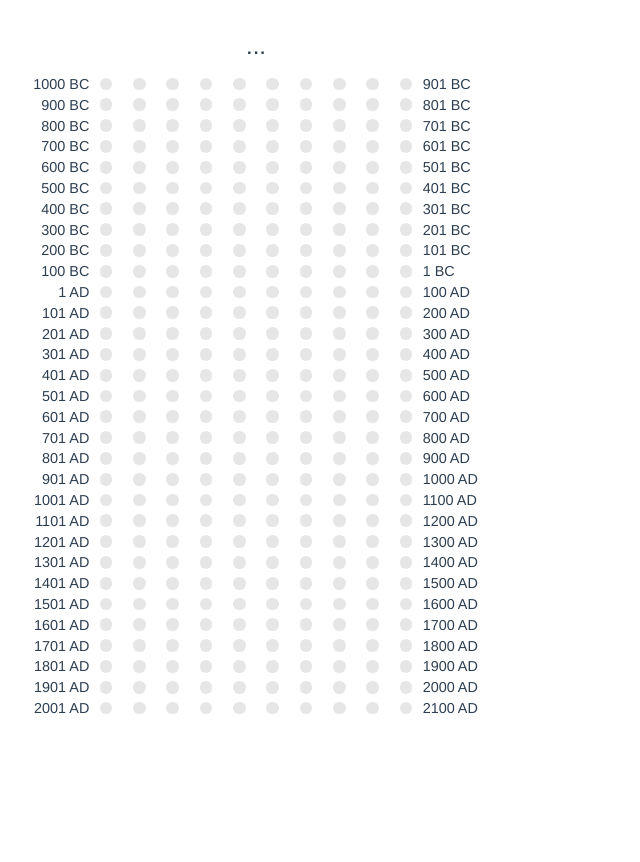
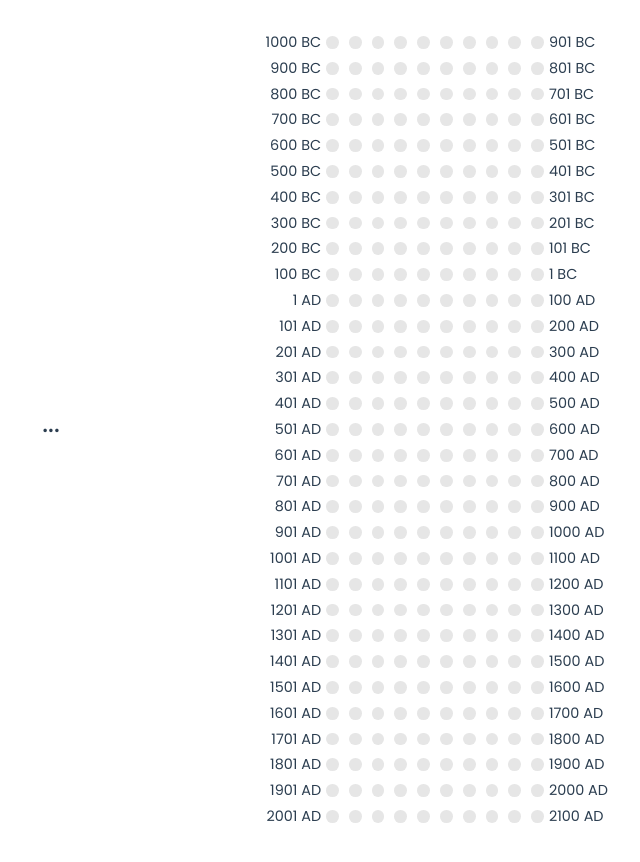
Before and after one commit to Pranay-Tej/timelines, a Vue app: page / in a window 1280 px wide. Shown: the whole page, without its empty margins (384-1024 px from the left). Before the commit the page ends 800 px from the top, so only its background shows below. Built offline with nearby package versions, Linux system fonts and the light colour scheme; no server answers.

Commit message:
improv: add font, responsive layout

```diff
--- a/index.html
+++ b/index.html
@@ -4,7 +4,11 @@
     <meta charset="UTF-8" />
     <link rel="icon" href="/favicon.ico" />
     <meta name="viewport" content="width=device-width, initial-scale=1.0" />
-    <title>Vite App</title>
+    <meta
+      name="description"
+      content="A Vue App to visualize timelines of eminent persons in history"
+    />
+    <title>Timelines</title>
   </head>
   <body>
     <div id="app"></div>
--- a/src/App.vue
+++ b/src/App.vue
@@ -11,6 +11,8 @@ export default {
 </template>
 
 <style>
+@import url("https://fonts.googleapis.com/css2?family=Poppins:wght@400;500&display=swap");
+
 * {
   box-sizing: border-box;
 }
@@ -23,12 +25,10 @@ body {
 }
 
 #app {
-  font-family: Avenir, Helvetica, Arial, sans-serif;
+  font-family: Poppins, Avenir, Helvetica, Arial, sans-serif;
   -webkit-font-smoothing: antialiased;
   -moz-osx-font-smoothing: grayscale;
   text-align: center;
   color: #2c3e50;
-  margin: 2rem auto;
-  max-width: 600px;
 }
 </style>
--- a/src/pages/Timelines.vue
+++ b/src/pages/Timelines.vue
@@ -29,17 +29,40 @@ export default {
 </script>
 
 <template>
-  <div v-if="name" class="name">{{ name }}</div>
-  <div v-if="!name" class="name">...</div>
-
-  <div v-for="year in years" :key="year">
-    <AppCenturyRow :start-year="year" />
+  <div class="timeline">
+    <div v-if="name" class="name">{{ name }}</div>
+    <div v-if="!name" class="name">...</div>
+    <div class="timeline-grid">
+      <div v-for="year in years" :key="year">
+        <AppCenturyRow :start-year="year" />
+      </div>
+    </div>
   </div>
 </template>
 
 <style scoped>
+.timeline {
+  max-width: 768px;
+  margin: auto;
+  padding: 2rem 0;
+  max-width: 768px;
+}
+
+/* medium screen */
+@media screen and (min-width: 768px) {
+  .timeline {
+    display: grid;
+    grid-template-columns: 1fr 410px;
+    align-items: center;
+  }
+}
 .name {
   font-size: 1.5rem;
+  font-weight: 500;
   margin-bottom: 1rem;
 }
+
+.timeline-grid {
+  max-width: 410px;
+}
 </style>
```
